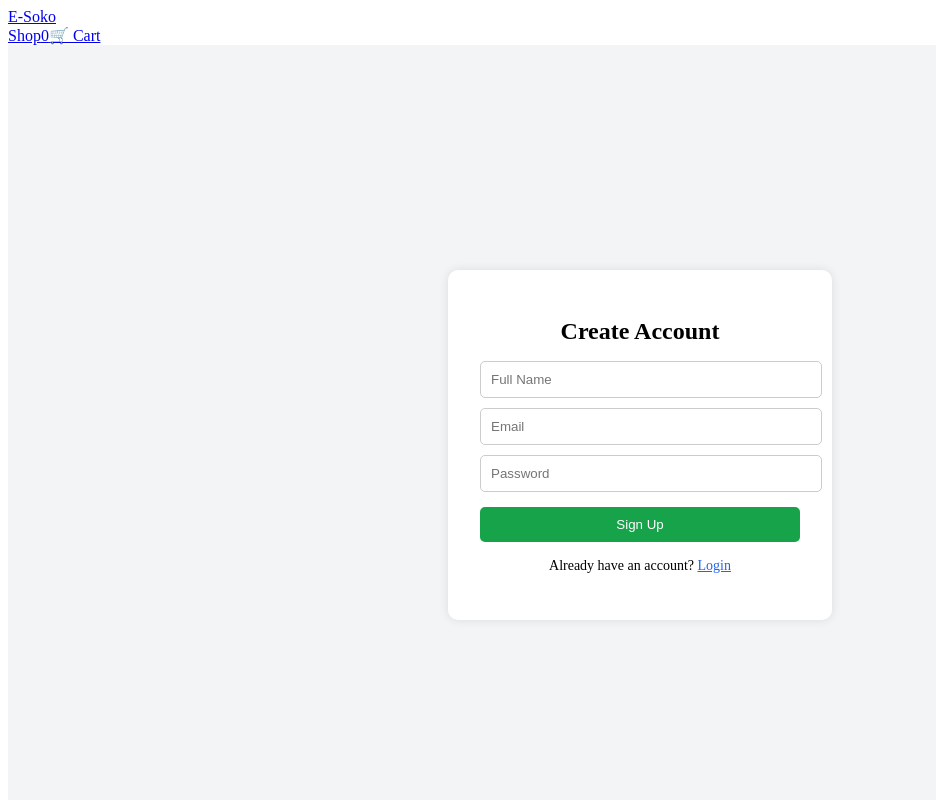
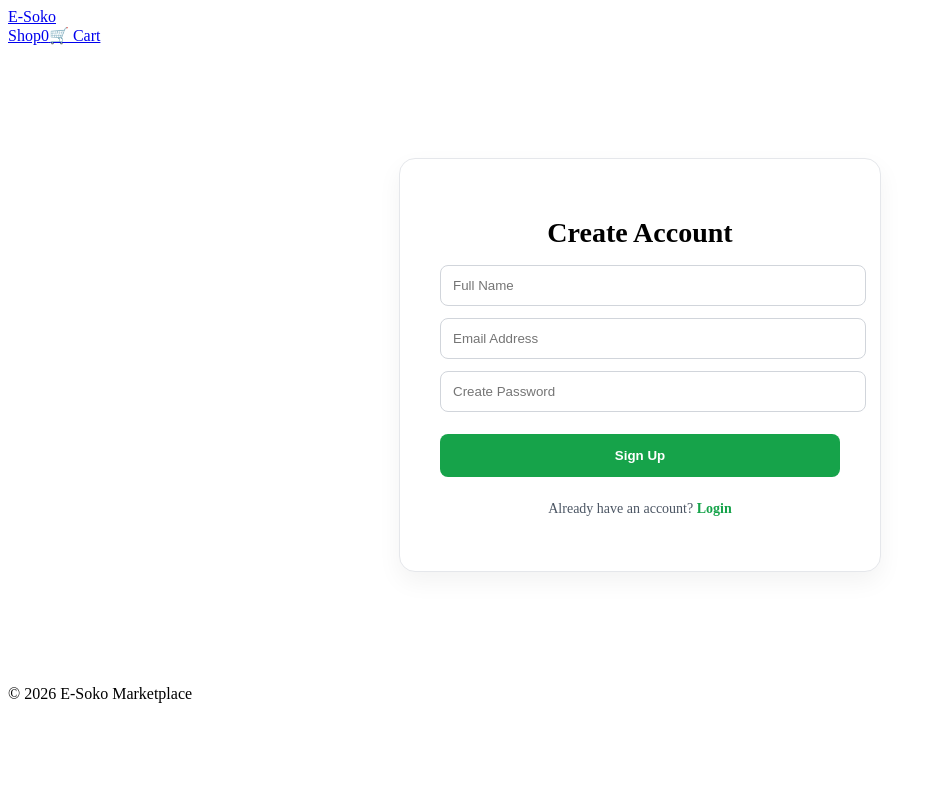
Before and after one commit to fixeg683/ecommerce-frontend, a React (Vite) app: page /signup in a window 1280 px wide. Shown: the top 800 px of the page, without its empty margins (0-936 px from the left). Built offline with nearby package versions, Linux system fonts and the light colour scheme; no server answers.

Commit message:
updating App.jsx and Signup.jsx

```diff
--- a/src/App.jsx
+++ b/src/App.jsx
@@ -1,66 +1,29 @@
 import React from 'react';
 import { BrowserRouter as Router, Routes, Route, Navigate } from 'react-router-dom';
-import { CartProvider } from './context/CartContext';
-
-// Components & Pages
 import Navbar from './components/Navbar';
 import Home from './pages/Home';
-import ProductDetail from './pages/ProductDetail';
-import Cart from './pages/Cart';
 import Login from './pages/Login';
 import Signup from './pages/Signup';
 
-/**
- * App Component
- * Handles global Providers, Routing, and the main Layout Shell.
- */
 function App() {
   return (
-    <CartProvider>
     <Router>
-        {/* Standard flex-column layout to fit screen and keep footer at bottom */}
-        <div className="flex flex-col min-h-screen bg-white text-gray-900 font-sans antialiased">
-
-          {/* Global Navigation Bar */}
+      <div className="min-h-screen flex flex-col bg-gray-50">
         <Navbar />
-
-          {/* Main Content Area - Strictly standard padding and max-width */}
-          <main className="flex-grow w-full max-w-7xl mx-auto px-6 py-12 md:px-8">
+        {/* flex-grow ensures the content fills the space between navbar and footer */}
+        <main className="flex-grow container mx-auto px-4 py-8">
           <Routes>
-              {/* --- Public Routes --- */}
             <Route path="/" element={<Home />} />
-
-              {/* Product Details - e.g., /product/5 */}
-              <Route path="/product/:id" element={<ProductDetail />} />
-
-              {/* Shopping Cart View */}
-              <Route path="/cart" element={<Cart />} />
-
-              {/* Authentication */}
             <Route path="/login" element={<Login />} />
             <Route path="/signup" element={<Signup />} />
-
-              {/* --- 404 Redirect --- */}
-              {/* If a user types a wrong URL, send them back Home */}
             <Route path="*" element={<Navigate to="/" replace />} />
           </Routes>
         </main>
-
-          {/* Persistent Footer */}
-          <footer className="bg-white border-t border-gray-100 py-10 text-center text-gray-500 text-sm mt-auto">
-            <div className="max-w-7xl mx-auto px-4">
-              <p className="font-semibold text-gray-700 mb-2">E-Soko Marketplace</p>
-              <p>&copy; {new Date().getFullYear()} All rights reserved.</p>
-              <div className="mt-4 flex justify-center gap-6">
-                <a href="#" className="hover:text-blue-600 transition">Privacy Policy</a>
-                <a href="#" className="hover:text-blue-600 transition">Terms of Service</a>
-                <a href="#" className="hover:text-blue-600 transition">Support</a>
-              </div>
-            </div>
+        <footer className="py-4 text-center text-gray-400 text-xs border-t bg-white">
+          &copy; 2026 E-Soko Marketplace
         </footer>
       </div>
     </Router>
-    </CartProvider>
   );
 }
 
--- a/src/pages/Signup.jsx
+++ b/src/pages/Signup.jsx
@@ -1,9 +1,10 @@
 import React, { useState } from 'react';
-import { useNavigate } from 'react-router-dom';
-import axios from 'axios';
+import { Link, useNavigate } from 'react-router-dom';
+import api from '../api/axios'; // Use your custom instance!
 
 function Signup() {
   const [formData, setFormData] = useState({ name: '', email: '', password: '' });
+  const [loading, setLoading] = useState(false);
   const navigate = useNavigate();
 
   const handleChange = (e) => {
@@ -12,30 +13,67 @@ function Signup() {
 
   const handleSubmit = async (e) => {
     e.preventDefault();
+    setLoading(true);
     try {
-      // API Call to Django
-      await axios.post(`${import.meta.env.VITE_API_URL}/api/register/`, formData);
+      // Using 'api' automatically uses your Render URL
+      await api.post('/register/', formData);
       alert('Signup successful! Please login.');
       navigate('/login');
     } catch (error) {
-      alert('Signup failed: ' + JSON.stringify(error.response?.data));
+      const errorMsg = error.response?.data ? JSON.stringify(error.response.data) : 'Connection failed';
+      alert('Signup failed: ' + errorMsg);
+    } finally {
+      setLoading(false);
     }
   };
 
   return (
-    <div style={{ minHeight: '100vh', display: 'flex', justifyContent: 'center', alignItems: 'center', backgroundColor: '#f3f4f6' }}>
-      <div style={{ padding: '2rem', backgroundColor: 'white', borderRadius: '10px', boxShadow: '0 0 10px rgba(0,0,0,0.1)', width: '320px', textAlign: 'center' }}>
-        <h1 style={{ fontSize: '24px', marginBottom: '1rem' }}>Create Account</h1>
-        <form onSubmit={handleSubmit}>
-          <input type="text" name="name" placeholder="Full Name" onChange={handleChange} required style={{ width: '100%', padding: '10px', marginBottom: '10px', border: '1px solid #ccc', borderRadius: '5px' }} />
-          <input type="email" name="email" placeholder="Email" onChange={handleChange} required style={{ width: '100%', padding: '10px', marginBottom: '10px', border: '1px solid #ccc', borderRadius: '5px' }} />
-          <input type="password" name="password" placeholder="Password" onChange={handleChange} required style={{ width: '100%', padding: '10px', marginBottom: '15px', border: '1px solid #ccc', borderRadius: '5px' }} />
-          <button type="submit" style={{ width: '100%', padding: '10px', backgroundColor: '#16a34a', color: 'white', border: 'none', borderRadius: '5px', cursor: 'pointer' }}>
-            Sign Up
+    <div style={{ minHeight: '80vh', display: 'flex', justifyContent: 'center', alignItems: 'center' }}>
+      <div style={{
+        padding: '2.5rem',
+        backgroundColor: 'white',
+        borderRadius: '16px',
+        boxShadow: '0 10px 25px rgba(0,0,0,0.05)',
+        width: '100%',
+        maxWidth: '400px',
+        textAlign: 'center',
+        border: '1px solid #e5e7eb'
+      }}>
+        <h1 style={{ fontSize: '28px', fontWeight: '800', marginBottom: '1rem' }}>Create Account</h1>
+
+        <form onSubmit={handleSubmit} style={{ display: 'flex', flexDirection: 'column', gap: '12px' }}>
+          <input
+            type="text" name="name" placeholder="Full Name" onChange={handleChange} required
+            style={{ width: '100%', padding: '12px', border: '1px solid #d1d5db', borderRadius: '8px' }}
+          />
+          <input
+            type="email" name="email" placeholder="Email Address" onChange={handleChange} required
+            style={{ width: '100%', padding: '12px', border: '1px solid #d1d5db', borderRadius: '8px' }}
+          />
+          <input
+            type="password" name="password" placeholder="Create Password" onChange={handleChange} required
+            style={{ width: '100%', padding: '12px', border: '1px solid #d1d5db', borderRadius: '8px' }}
+          />
+
+          <button
+            type="submit"
+            disabled={loading}
+            style={{
+              width: '100%', padding: '14px',
+              backgroundColor: loading ? '#9ca3af' : '#16a34a',
+              color: 'white', border: 'none', borderRadius: '8px',
+              fontWeight: '700', cursor: 'pointer', marginTop: '10px'
+            }}
+          >
+            {loading ? 'Creating Account...' : 'Sign Up'}
           </button>
         </form>
-        <p style={{ marginTop: '1rem', fontSize: '14px' }}>
-          Already have an account? <a href="/login" style={{ color: '#2563eb' }}>Login</a>
+
+        <p style={{ marginTop: '1.5rem', fontSize: '14px', color: '#4b5563' }}>
+          Already have an account?{' '}
+          <Link to="/login" style={{ color: '#16a34a', fontWeight: '700', textDecoration: 'none' }}>
+            Login
+          </Link>
         </p>
       </div>
     </div>
```
Lines whose indentation alone changed are shown as unchanged.
